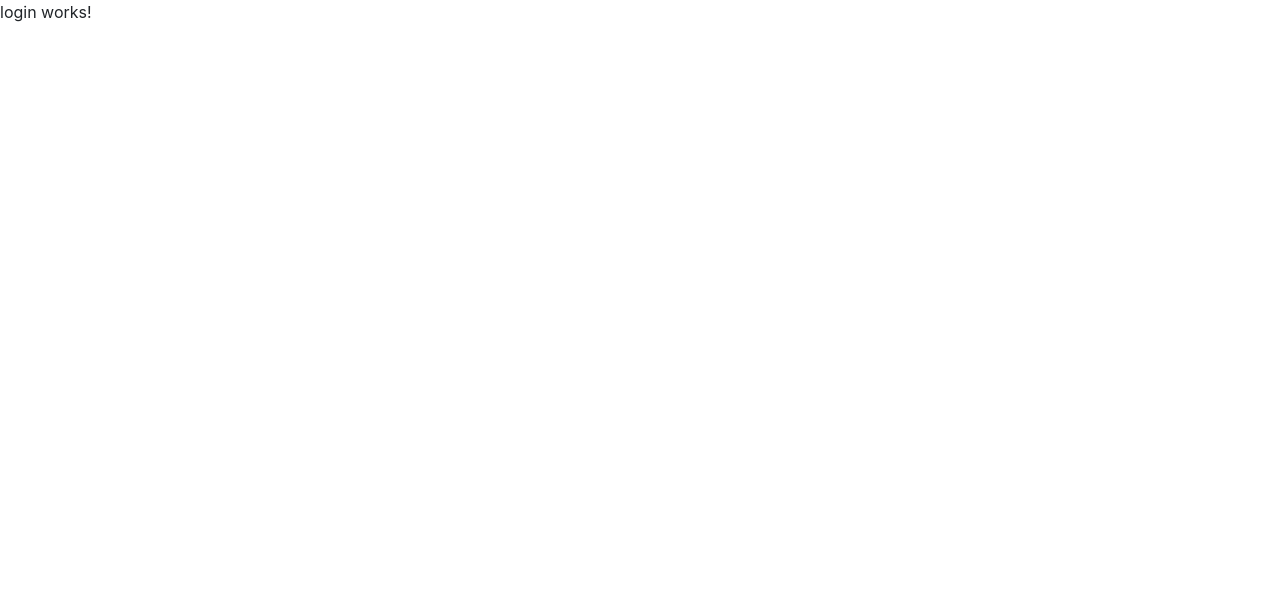
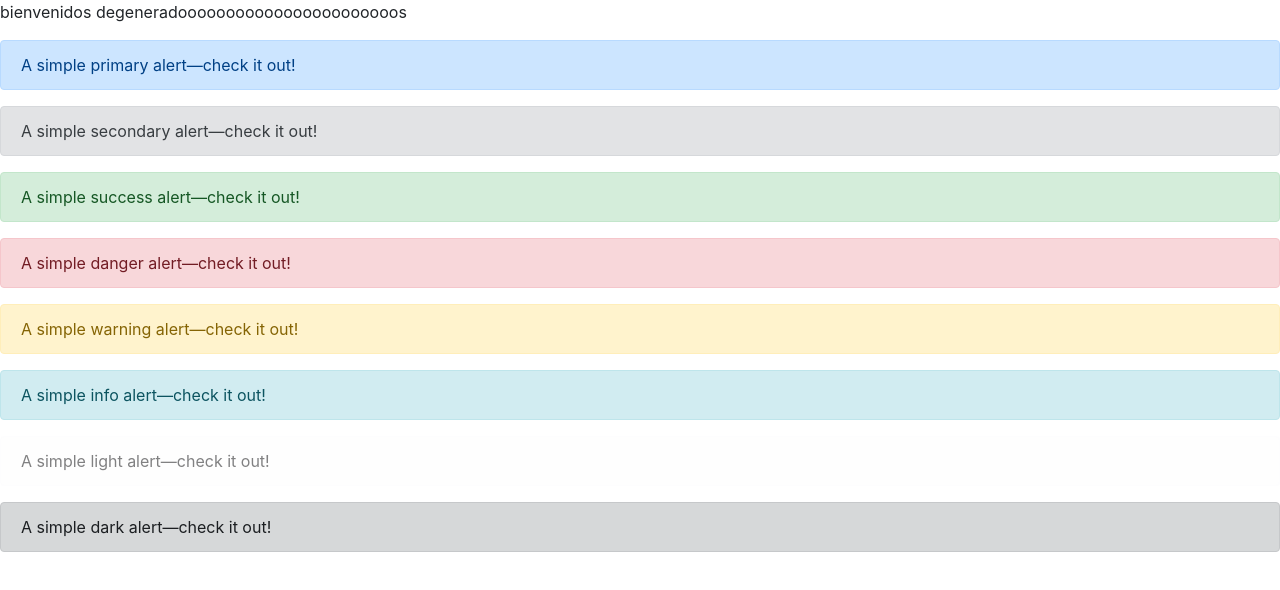
Before and after one commit to oriirivas/front-x-froge-team, an Angular app: page /login in a window 1280 px wide. Shown: the top 590 px of the page. Built offline with nearby package versions, Linux system fonts and the light colour scheme.

Commit message:
"add asignaturas"

```diff
--- /dev/null
+++ b/src/app/componets/asignaturas/asignaturas.component.html
@@ -0,0 +1,11 @@
+<p>Para revisar tus notas, selecciona la asignatura que deseas observar!</p>
+<div class="dropdown">
+    <button class="btn btn-secondary dropdown-toggle" type="button" id="dropdownMenu2" data-toggle="dropdown" aria-haspopup="true" aria-expanded="false">
+      Dropdown
+    </button>
+    <div class="dropdown-menu" aria-labelledby="dropdownMenu2">
+      <button class="dropdown-item" type="button">Materia 1</button>
+      <button class="dropdown-item" type="button">Materia 2</button>
+      <button class="dropdown-item" type="button">Materia 3</button>
+    </div>
+  </div>
--- /dev/null
+++ b/src/app/componets/asignaturas/asignaturas.component.ts
@@ -0,0 +1,15 @@
+import { Component, OnInit } from '@angular/core';
+
+@Component({
+  selector: 'app-asignaturas',
+  templateUrl: './asignaturas.component.html',
+  styleUrls: ['./asignaturas.component.css']
+})
+export class AsignaturasComponent implements OnInit {
+
+  constructor() { }
+
+  ngOnInit() {
+  }
+
+}
--- a/src/app/componets/login/login.component.html
+++ b/src/app/componets/login/login.component.html
@@ -1 +1,25 @@
-<p>login works!</p>
+<p>bienvenidos degeneradooooooooooooooooooooooos</p>
+<div class="alert alert-primary" role="alert">
+    A simple primary alert—check it out!
+  </div>
+  <div class="alert alert-secondary" role="alert">
+    A simple secondary alert—check it out!
+  </div>
+  <div class="alert alert-success" role="alert">
+    A simple success alert—check it out!
+  </div>
+  <div class="alert alert-danger" role="alert">
+    A simple danger alert—check it out!
+  </div>
+  <div class="alert alert-warning" role="alert">
+    A simple warning alert—check it out!
+  </div>
+  <div class="alert alert-info" role="alert">
+    A simple info alert—check it out!
+  </div>
+  <div class="alert alert-light" role="alert">
+    A simple light alert—check it out!
+  </div>
+  <div class="alert alert-dark" role="alert">
+    A simple dark alert—check it out!
+  </div>
```
Also changed, not shown: src/app/app.module.ts (+5 -2 lines), src/app/componets/asignaturas/asignaturas.component.css (added), 1 other file (tests, documents, lock files or other folders).
